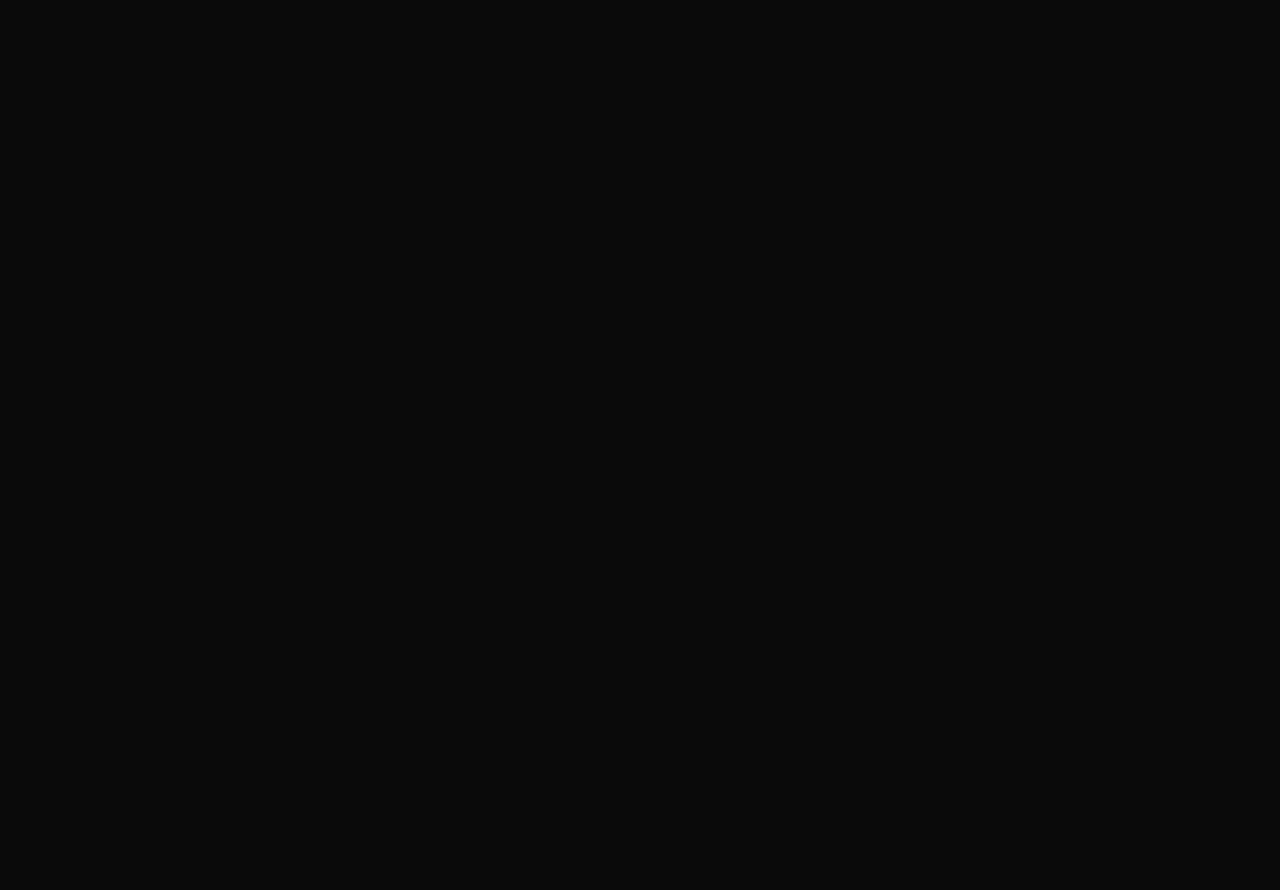
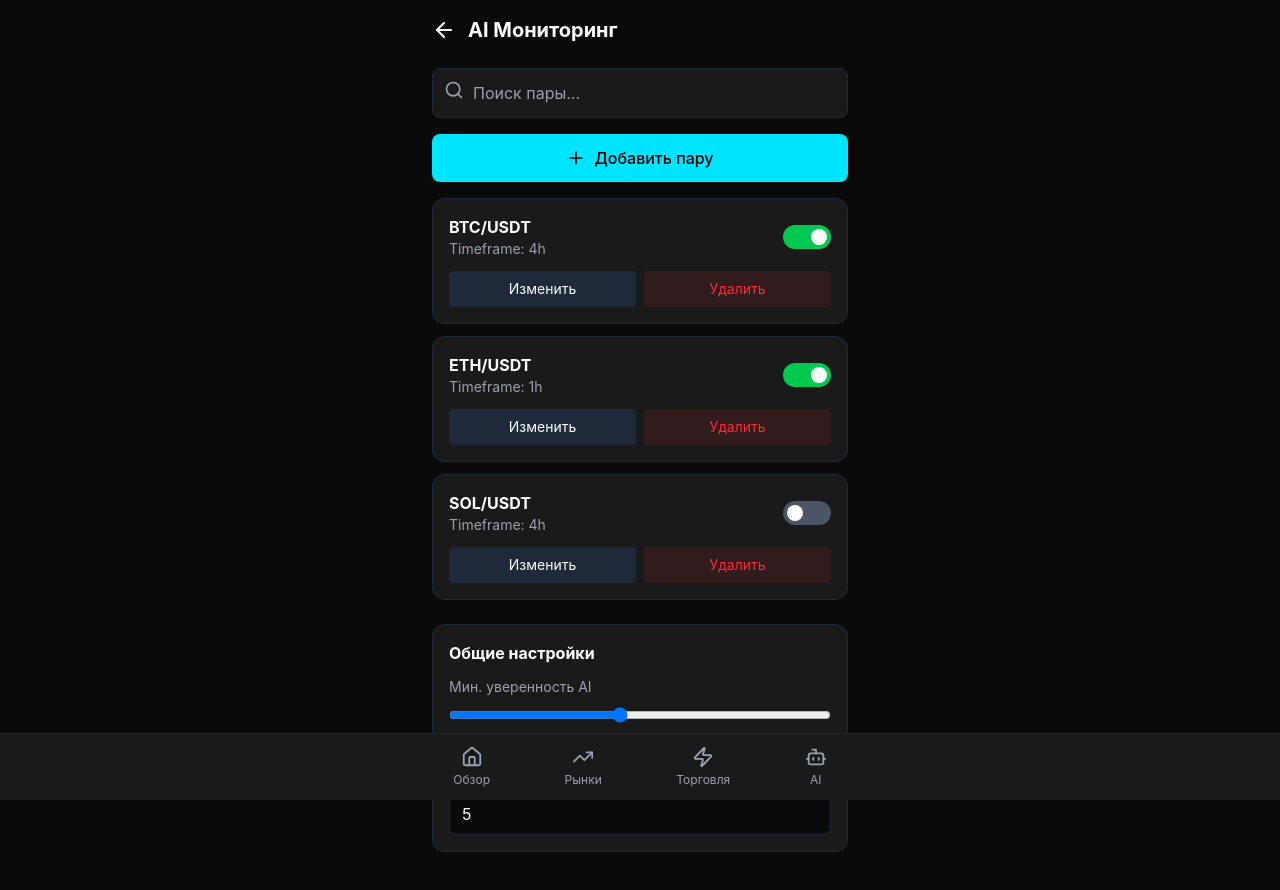
Before and after one commit to timurgadzhiev9779-code/trading-app, a React (Vite) app: page /ai/monitoring in a window 1280 px wide. Before the commit this address had no page. Shown: the top 890 px of the page. Before the commit the page ends 800 px from the top, so only its background shows below. Built offline with nearby package versions, Linux system fonts and the light colour scheme.

Commit message:
Add pair modal

```diff
--- a/src/App.jsx
+++ b/src/App.jsx
@@ -2,6 +2,7 @@ import { Routes, Route } from 'react-router-dom'
 import Layout from './Layout'
 import HomePage from './pages/HomePage'
 import AIPage from './pages/AIPage'
+import AIMonitoringPage from './pages/AIMonitoringPage'
 
 export default function App() {
   return (
@@ -9,6 +10,7 @@ export default function App() {
       <Route path="/" element={<Layout />}>
         <Route index element={<HomePage />} />
         <Route path="ai" element={<AIPage />} />
+        <Route path="ai/monitoring" element={<AIMonitoringPage />} />
         <Route path="market" element={<div className="p-4 text-white">Market Page (скоро)</div>} />
         <Route path="trade" element={<div className="p-4 text-white">Trade Page (скоро)</div>} />
       </Route>
--- /dev/null
+++ b/src/components/AddPairModal.jsx
@@ -0,0 +1,46 @@
+import { X } from 'lucide-react'
+
+export default function AddPairModal({ isOpen, onClose }) {
+  if (!isOpen) return null
+
+  return (
+    <div className="fixed inset-0 bg-black/80 flex items-end sm:items-center justify-center z-50" onClick={onClose}>
+      <div className="bg-[#1A1A1A] w-full max-w-md rounded-t-2xl sm:rounded-2xl p-6" onClick={e => e.stopPropagation()}>
+        <div className="flex justify-between items-center mb-4">
+          <h2 className="text-xl font-bold text-white">Добавить пару</h2>
+          <button onClick={onClose}><X size={24} className="text-gray-400" /></button>
+        </div>
+
+        {/* Select Pair */}
+        <div className="mb-4">
+          <label className="text-sm text-gray-400 block mb-2">Торговая пара</label>
+          <select className="w-full bg-[#0A0A0A] border border-gray-800 rounded-lg px-4 py-3 text-white">
+            <option>Выбрать пару</option>
+            <option>BTC/USDT</option>
+            <option>ETH/USDT</option>
+            <option>SOL/USDT</option>
+            <option>AVAX/USDT</option>
+          </select>
+        </div>
+
+        {/* Timeframe */}
+        <div className="mb-6">
+          <label className="text-sm text-gray-400 block mb-2">Timeframe</label>
+          <div className="grid grid-cols-4 gap-2">
+            {['15m', '1h', '4h', '1D'].map(tf => (
+              <button key={tf} className="bg-[#0A0A0A] border border-gray-800 rounded-lg py-2 text-white hover:border-[#00E5FF]">
+                {tf}
+              </button>
+            ))}
+          </div>
+        </div>
+
+        {/* Buttons */}
+        <div className="flex gap-2">
+          <button onClick={onClose} className="flex-1 bg-gray-800 text-white py-3 rounded-lg">Отмена</button>
+          <button className="flex-1 bg-[#00E5FF] text-black py-3 rounded-lg font-medium">Добавить</button>
+        </div>
+      </div>
+    </div>
+  )
+}
--- /dev/null
+++ b/src/pages/AIMonitoringPage.jsx
@@ -0,0 +1,88 @@
+import { ArrowLeft, Plus, Search } from 'lucide-react'
+import { Link } from 'react-router-dom'
+import { useState } from 'react'
+import AddPairModal from '../components/AddPairModal'
+
+export default function AIMonitoringPage() {
+  const [showModal, setShowModal] = useState(false)
+
+  const [coins, setCoins] = useState([
+    { symbol: 'BTC/USDT', timeframe: '4h', enabled: true },
+    { symbol: 'ETH/USDT', timeframe: '1h', enabled: true },
+    { symbol: 'SOL/USDT', timeframe: '4h', enabled: false },
+  ])
+
+  return (
+    <div className="text-white p-4 pb-24 max-w-md mx-auto">
+      {/* Header */}
+      <div className="flex items-center gap-3 mb-6">
+        <Link to="/ai">
+          <ArrowLeft size={24} />
+        </Link>
+        <h1 className="text-xl font-bold">AI Мониторинг</h1>
+      </div>
+
+      {/* Search */}
+      <div className="relative mb-4">
+        <Search className="absolute left-3 top-3 text-gray-400" size={20} />
+        <input
+          type="text"
+          placeholder="Поиск пары..."
+          className="w-full bg-[#1A1A1A] border border-gray-800 rounded-lg pl-10 pr-4 py-3 text-white placeholder-gray-400"
+        />
+      </div>
+
+      {/* Add Button */}
+      <button
+        onClick={() => setShowModal(true)}
+        className="w-full bg-[#00E5FF] text-black py-3 rounded-lg font-medium mb-4 flex items-center justify-center gap-2"
+      >
+        <Plus size={20} />
+        Добавить пару
+      </button>
+
+      {/* Monitoring List */}
+      <div className="space-y-3">
+        {coins.map((coin, i) => (
+          <div key={i} className="bg-[#1A1A1A] rounded-xl p-4 border border-gray-800">
+            <div className="flex justify-between items-center mb-3">
+              <div>
+                <p className="font-bold">{coin.symbol}</p>
+                <p className="text-sm text-gray-400">Timeframe: {coin.timeframe}</p>
+              </div>
+              <label className="relative inline-block w-12 h-6">
+                <input type="checkbox" checked={coin.enabled} className="sr-only" readOnly />
+                <span className={`absolute inset-0 rounded-full transition ${coin.enabled ? 'bg-green-500' : 'bg-gray-600'}`}>
+                  <span className={`absolute top-1 left-1 w-4 h-4 bg-white rounded-full transition ${coin.enabled ? 'translate-x-6' : ''}`}></span>
+                </span>
+              </label>
+            </div>
+            <div className="flex gap-2">
+              <button className="flex-1 bg-gray-800 py-2 rounded text-sm">Изменить</button>
+              <button className="flex-1 bg-red-500/10 text-red-500 py-2 rounded text-sm">Удалить</button>
+            </div>
+          </div>
+        ))}
+      </div>
+
+      {/* Settings */}
+      <div className="mt-6 bg-[#1A1A1A] rounded-xl p-4 border border-gray-800">
+        <h3 className="font-bold mb-3">Общие настройки</h3>
+        <div className="space-y-3">
+          <div>
+            <label className="text-sm text-gray-400 block mb-2">Мин. уверенность AI</label>
+            <input type="range" min="50" max="95" defaultValue="70" className="w-full" />
+            <p className="text-right text-sm mt-1">70%</p>
+          </div>
+          <div>
+            <label className="text-sm text-gray-400 block mb-2">Макс. открытых позиций</label>
+            <input type="number" defaultValue="5" className="w-full bg-[#0A0A0A] border border-gray-800 rounded-lg px-3 py-2" />
+          </div>
+        </div>
+      </div>
+
+      {/* Modal */}
+      <AddPairModal isOpen={showModal} onClose={() => setShowModal(false)} />
+    </div>
+  )
+}
--- a/src/pages/AIPage.jsx
+++ b/src/pages/AIPage.jsx
@@ -1,4 +1,5 @@
 import { TrendingUp, Settings, BarChart3, Shield } from 'lucide-react'
+import { Link } from 'react-router-dom'
 
 export default function AIPage() {
   return (
@@ -36,10 +37,13 @@ export default function AIPage() {
           </div>
         </div>
 
-        <button className="w-full bg-gray-800 hover:bg-gray-700 py-3 rounded-lg flex items-center justify-center gap-2">
+        <Link
+          to="/ai/monitoring"
+          className="w-full bg-gray-800 hover:bg-gray-700 py-3 rounded-lg flex items-center justify-center gap-2"
+        >
           <Settings size={18} />
           Настроить AI мониторинг
-        </button>
+        </Link>
       </div>
 
       {/* Manual Monitoring */}
```
